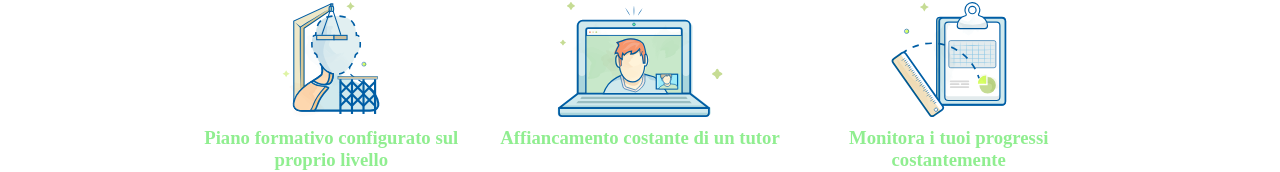
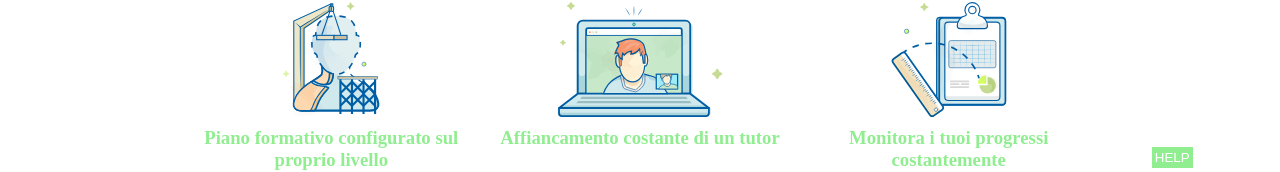
Before and after one commit to SimoneSaramondi/htmlcss-fluentify, a plain HTML site: page index.html in a window 1280 px wide. Shown: the part 633-805 px from the top of the page. Drawn offline with Linux system fonts and the light colour scheme.

Commit message:
salvataggio finale con bottone scrollabile

```diff
--- a/style.css
+++ b/style.css
@@ -255,12 +255,20 @@ footer{
     border-radius: 5px;
 }
 /*BOTTONE DI AIUTO*/
-/*da sistemare*/
 #bottone-help{
     background-color: lightgreen;
     color: white;
     border: 1px solid transparent;
-    float:right;
+    position: relative;
+    left: 650px;
+    top: 20px;
     margin-right: 20px;
     padding: 2px;
 }
+.help{
+    position:fixed;
+    bottom:0px;
+    height:40px;
+    width:100%;
+    z-index:999999;
+    }
```
